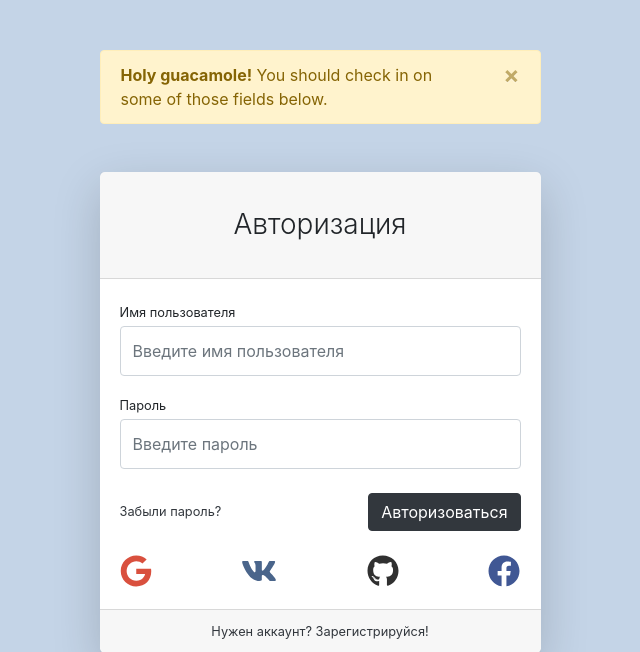
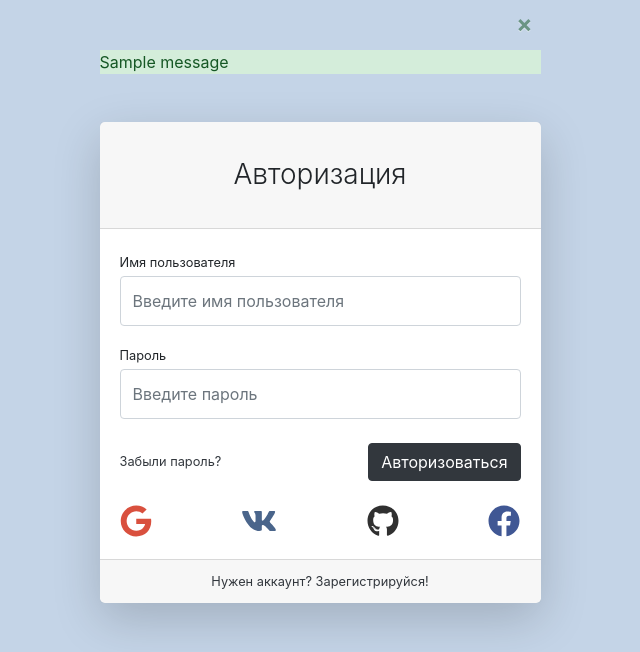
Before and after one commit to ShodruzXoshimzoda/django-store, a Django app: page /users/login/ in a window 1280 px wide. Shown: the top 652 px of the page, without its empty margins (320-960 px from the left). Run offline with Django 5.2, Linux system fonts and the light colour scheme; tables that the repository leaves empty hold one stand-in row (values such as "Sample post"); one stand-in notice (Sample message) is shown; some libraries are stand-ins or nearby versions.

Commit message:
Добавли сообщения для ошибок если будут ошибку буду поялятся сообщения о том что форма была неправильно заполнена или вы успешно зарегистрировались

```diff
--- a/users/templates/users/login.html
+++ b/users/templates/users/login.html
@@ -5,13 +5,23 @@
             <div class="container">
                 <div class="row justify-content-center">
                     <div class="col-lg-5">
-                        <div class="alert alert-warning alert-dismissible fade show" role="alert"
+                        {% if messages or forms.non_field_errors %}  <!-- Если будут какеи нибудь ошибку или сообщения -->
+                        <div class="{% if messages %} alert-success {% else %} alert-warning {% endif %} alert-dismissible fade show" role="alert"
                              style="margin-top: 50px;">
-                            <strong>Holy guacamole!</strong> You should check in on some of those fields below.
+                            {% if messages %}
+                                 {%for message in messages%}
+                                            {{ message }}   <!-- Выводим сообщение об успешном регистрации  -->
+                                {% endfor %}
+                            {% else %}
+                            {{ forms.non_field_errors }} <!--   Если будут какие нибудь ошибки аутентификаци будет показана ошибка-->
+
+                            {% endif %}
                             <button type="button" class="close" data-dismiss="alert" aria-label="Close">
                                 <span aria-hidden="true">&times;</span>
                             </button>
                         </div>
+                        {% endif %}
+
                         <div class="card shadow-lg border-0 rounded-lg mt-5">
                             <div class="card-header"><h3 class="text-center font-weight-light my-4">Авторизация</h3>
                             </div>
```
